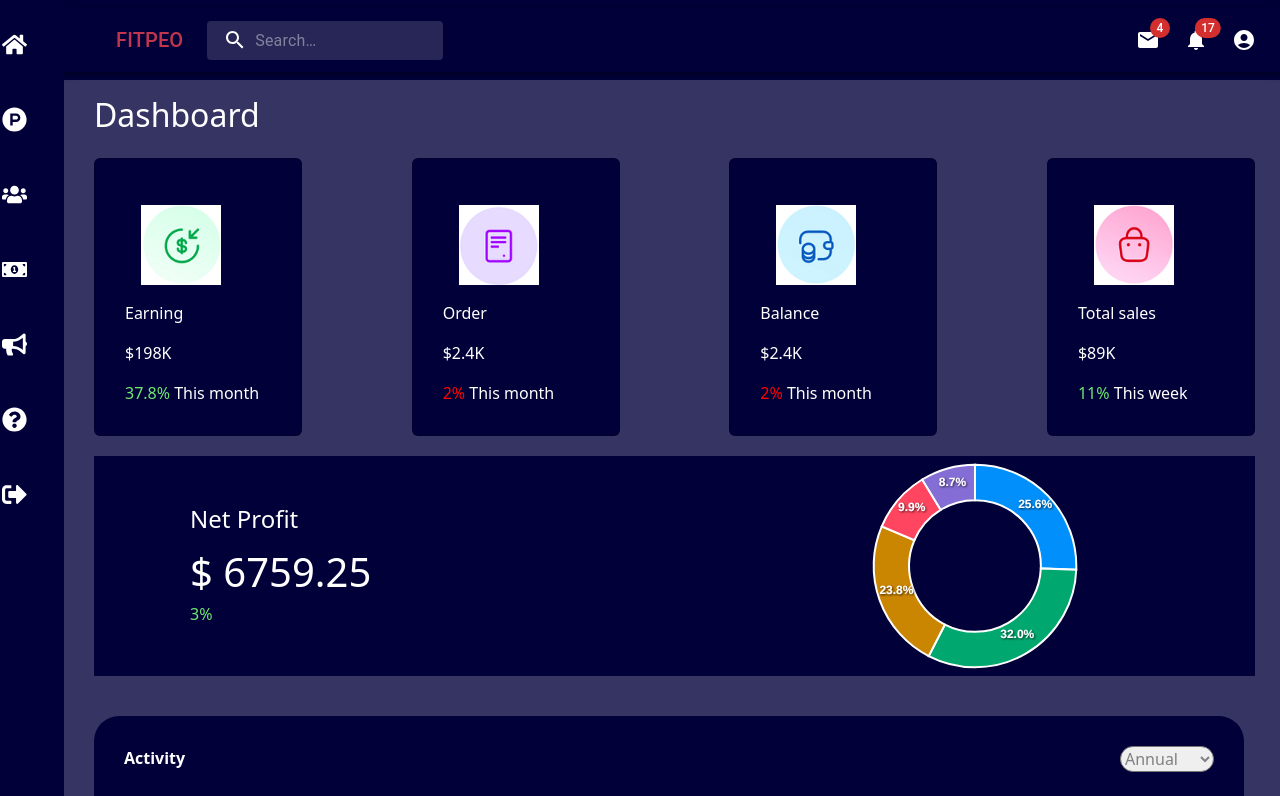
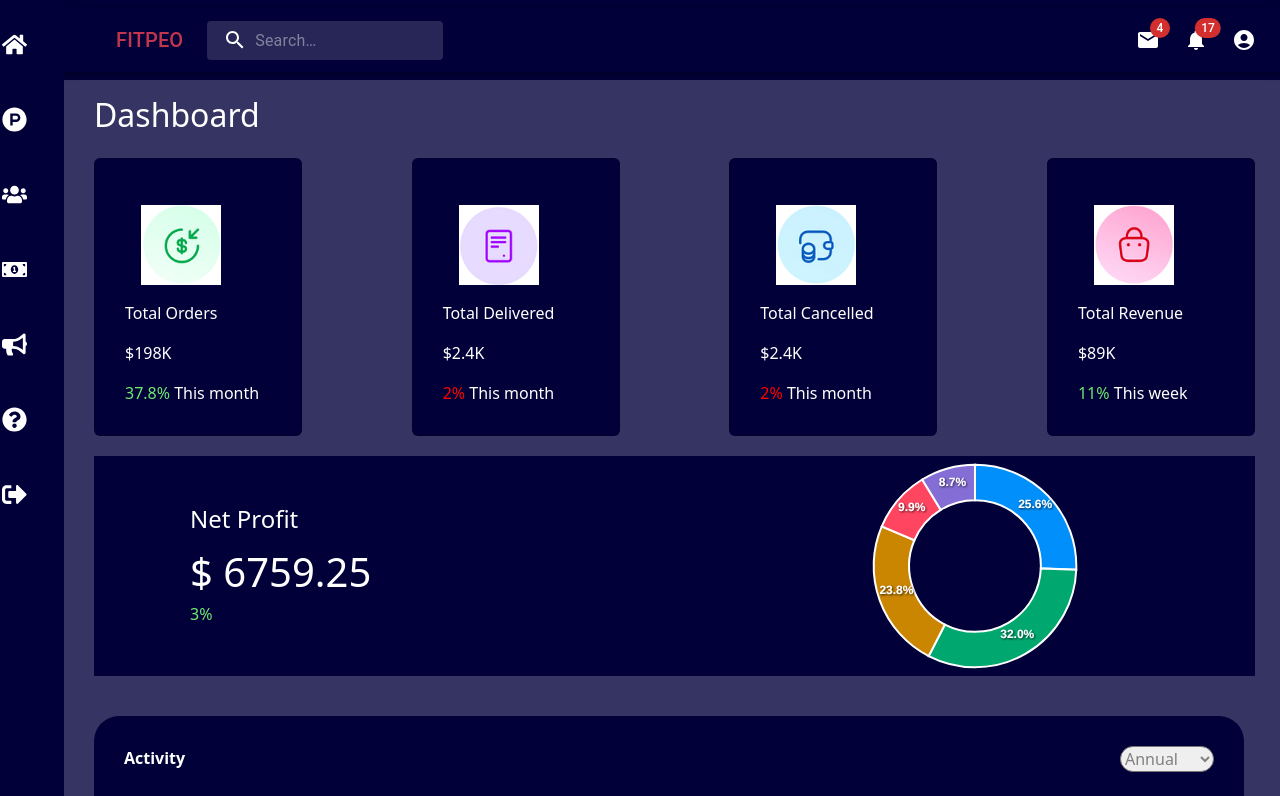
Before and after one commit to vijayshagara/money_save_new, a React (Vite) app: page / in a window 1280 px wide. Shown: the top 796 px of the page. Built offline with nearby package versions, Linux system fonts and the light colour scheme.

Commit message:
Update Card.jsx

```diff
--- a/src/component/card/Card.jsx
+++ b/src/component/card/Card.jsx
@@ -10,7 +10,7 @@ let array = [
   {
     id: "1",
     img: dollar,
-    title: "Earning",
+    title: "Total Orders",
     price: "$198K",
     increase: "37.8% ",
     time: "This month",
@@ -19,7 +19,7 @@ let array = [
   {
     id: "2",
     img: order,
-    title: "Order",
+    title: "Total Delivered",
     price: "$2.4K",
     increase: "2% ",
     time: "This month",
@@ -28,7 +28,7 @@ let array = [
   {
     id: "3",
     img: balance,
-    title: "Balance",
+    title: "Total Cancelled",
     price: "$2.4K",
     increase: "2% ",
     time: "This month",
@@ -37,7 +37,7 @@ let array = [
   {
     id: "4",
     img: total,
-    title: "Total sales",
+    title: "Total Revenue",
     price: "$89K",
     increase: "11% ",
     time: "This week",
```
